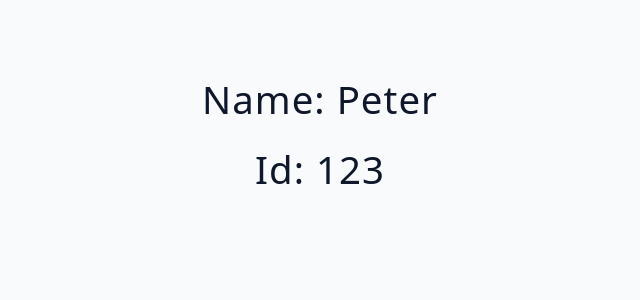
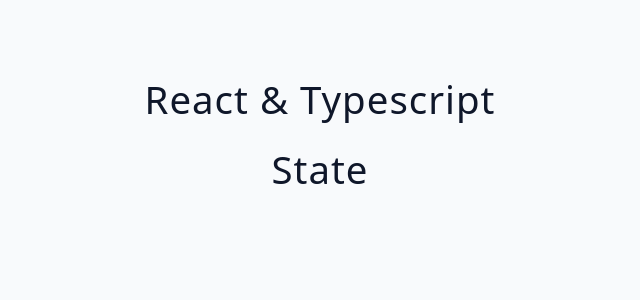
Before and after one commit to ehandresen/typescript-and-react, a React (Vite) app: page / in a window 1280 px wide. Shown: the top 300 px of the page, without its empty margins (320-960 px from the left). Built offline with nearby package versions, Linux system fonts and the light colour scheme.

Commit message:
props. children

```diff
--- a/src/App.tsx
+++ b/src/App.tsx
@@ -1,9 +1,9 @@
-import Component from './starter/02-props';
+import Component from './starter/03-state';
 
 function App() {
   return (
     <main>
-      <Component name="peter" id={123} />
+      <Component />
     </main>
   );
 }
--- a/src/starter/02-props/index.tsx
+++ b/src/starter/02-props/index.tsx
@@ -1,13 +1,24 @@
-interface ComponentProps {
+import React from 'react';
+import { type PropsWithChildren } from 'react';
+
+// type ComponentProps = {
+//   name: string;
+//   id: number;
+//   children?: React.ReactNode;
+// };
+
+type ComponentProps = PropsWithChildren<{
   name: string;
   id: number;
-}
+  children: React.ReactNode;
+}>;
 
-function Component(props: ComponentProps) {
+function Component({ name, id, children }: ComponentProps) {
   return (
     <div>
-      <h2>name: {props.name}</h2>
-      <h2>id: {props.id}</h2>
+      <h2>name: {name}</h2>
+      <h2>id: {id}</h2>
+      {children}
     </div>
   );
 }
```
